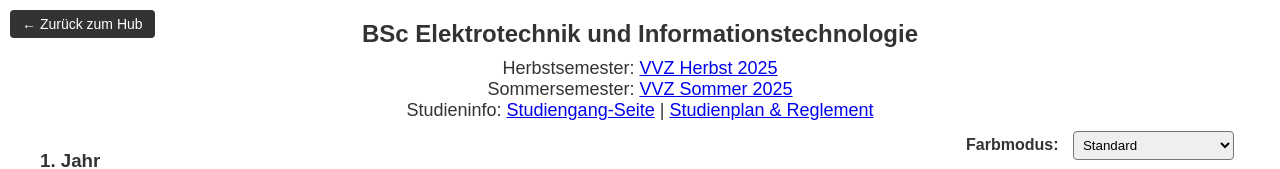
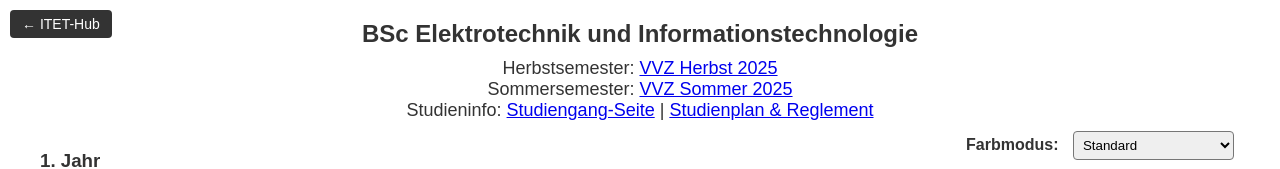
Before and after one commit to KLubina/ITET-Learning-Hub, a plain HTML site: page study-visualization/standard/studienplan-template.html in a window 1280 px wide. Shown: the top 169 px of the page. Drawn offline with Linux system fonts and the light colour scheme; files whose address does not match are found by name.

Commit message:
Point hub button to ITET-Hub
Update the hub button in the study plan template to point to the ITET-Hub. Changed the href to ../../../ITET-Hub/index.html and updated the link text from "← Zurück zum Hub" to "← ITET-Hub" so the button navigates to the correct hub location.

```diff
--- a/study-visualization/standard/studienplan-template.html
+++ b/study-visualization/standard/studienplan-template.html
@@ -38,7 +38,7 @@
 <body data-studiengang="">
     <!-- Zurück zum Hub Button -->
     <div class="hub-button-container">
-        <a href="../../index.html" class="hub-button">← Zurück zum Hub</a>
+        <a href="../../../ITET-Hub/index.html" class="hub-button">← ITET-Hub</a>
     </div>
 
     <h1 id="studienplan-title">Studienplan</h1>
```
